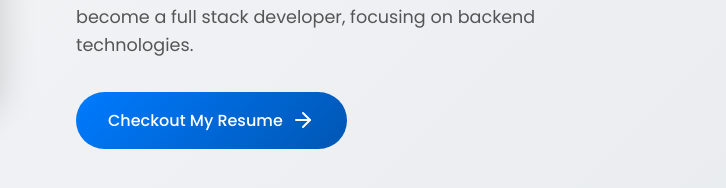
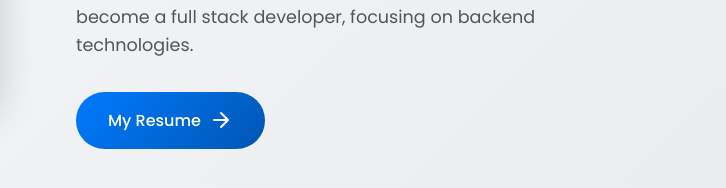
Before and after one commit to i-imran09/Portfolio, a plain HTML site: page index.html in a window 1280 px wide. Shown: the part 472-660 px from the top of the page, 554-1280 px from the left. Drawn offline with Linux system fonts and the light colour scheme.

Commit message:
updated resume

```diff
--- a/index.html
+++ b/index.html
@@ -205,8 +205,8 @@
         -I’m a passionate front-end developer skilled in React and Bootstrap. I’m currently expanding my skills to become a
         full stack developer, focusing on backend technologies.
       </p>
-      <a href="I .Imran Resume.pdf" class="cta-button">
-        <span>Checkout My Resume</span>
+      <a href="IMRAN.I_Front-End Developer_Resume" class="cta-button">
+        <span>My Resume</span>
         <svg width="24" height="24" viewBox="0 0 24 24" fill="none" xmlns="http://www.w3.org/2000/svg">
           <path d="M5 12H19" stroke="currentColor" stroke-width="2" stroke-linecap="round" stroke-linejoin="round"/>
           <path d="M12 5L19 12L12 19" stroke="currentColor" stroke-width="2" stroke-linecap="round" stroke-linejoin="round"/>
```
Also changed, not shown: 2 other files.
